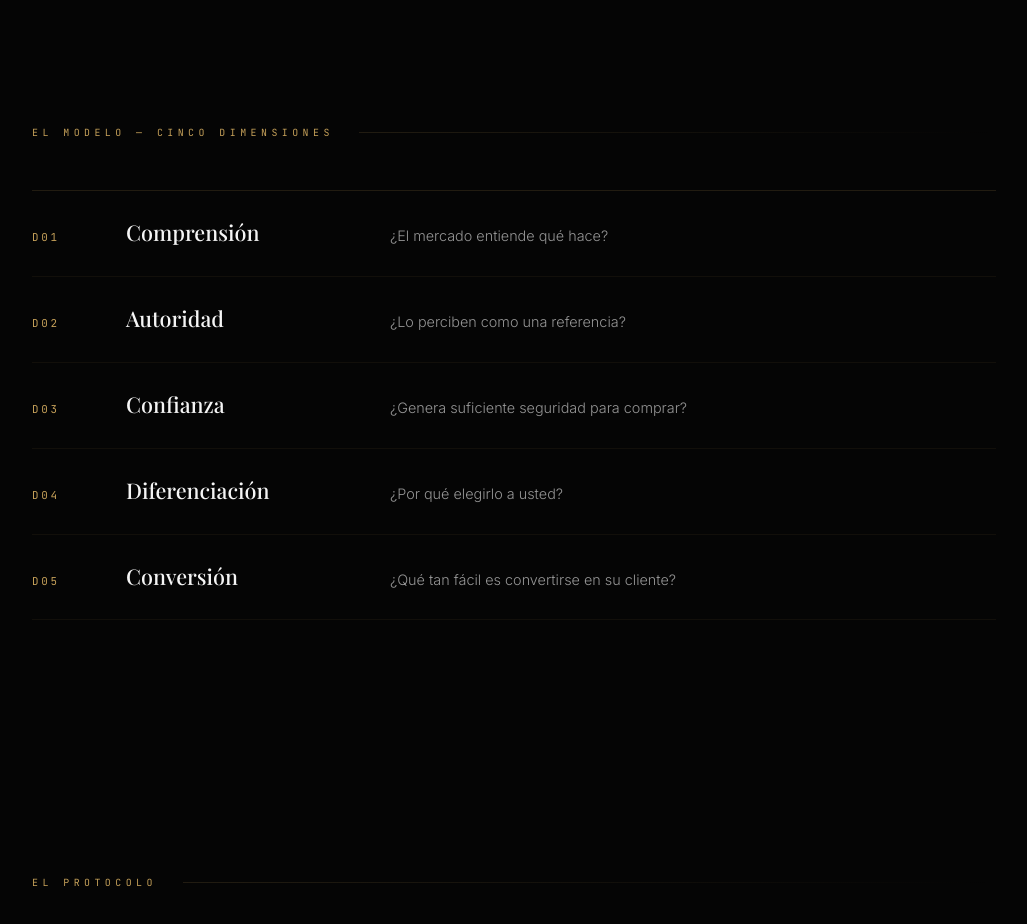
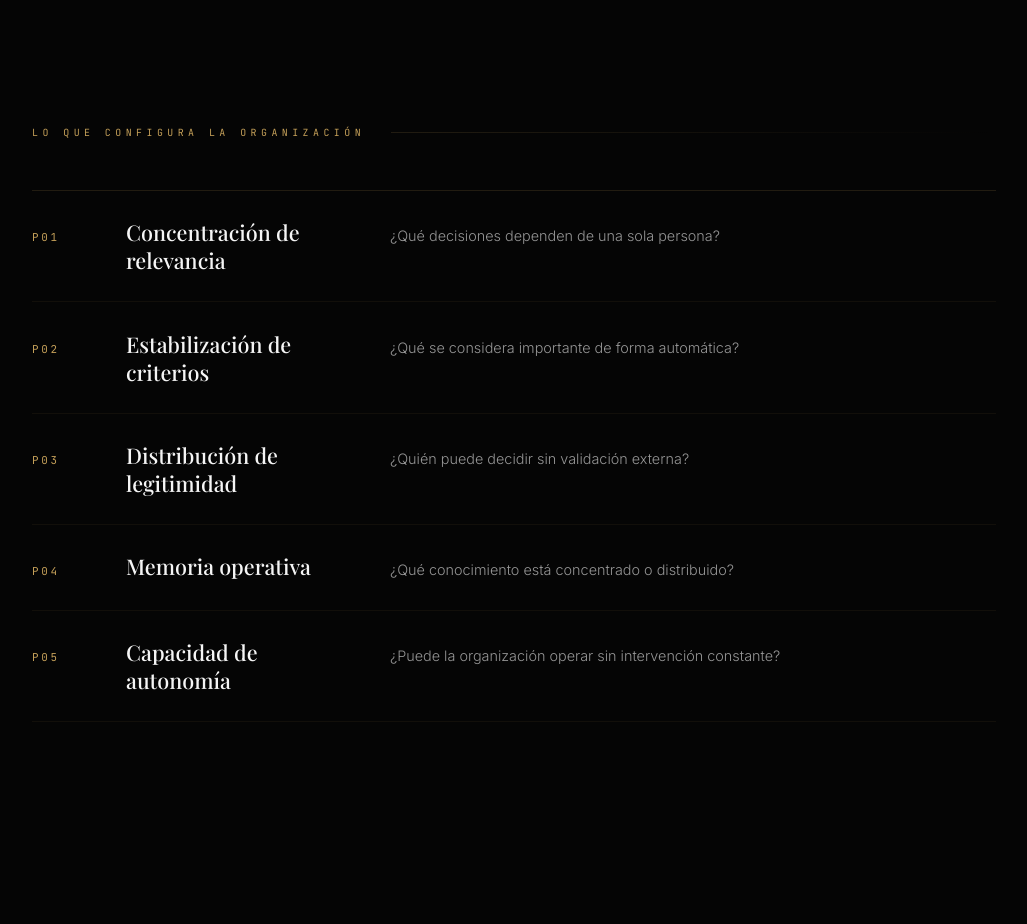
Before and after one commit to carinaeursino-cyber/kleos-insight, a website: page src/index.html in a window 1280 px wide. Shown: the part 2140-3064 px from the top of the page, without its empty margins (126-1153 px from the left). Drawn offline with nearby package versions, Linux system fonts and the light colour scheme; files whose address does not match are found by name; a web font is replaced by a local one.

Commit message:
update bloque cinco dimensiones

```diff
--- a/src/index.html
+++ b/src/index.html
@@ -63,34 +63,34 @@
   </p>
 </div>
 
-    <!-- El modelo: 5 dimensiones -->
+    <!-- Patrones que configuran la organización -->
 <div class="section">
-      <p class="section-label mono lined reveal">EL MODELO — CINCO DIMENSIONES</p>
+  <p class="section-label mono lined reveal">LO QUE CONFIGURA LA ORGANIZACIÓN</p>
   <div class="dim-list">
     <div class="dim-row reveal" style="--d:.05s">
-          <span class="mono dim-code">D01</span>
-          <span class="dim-name">Comprensión</span>
-          <span class="dim-desc sans">¿El mercado entiende qué hace?</span>
+      <span class="mono dim-code">P01</span>
+      <span class="dim-name">Concentración de relevancia</span>
+      <span class="dim-desc sans">¿Qué decisiones dependen de una sola persona?</span>
     </div>
     <div class="dim-row reveal" style="--d:.12s">
-          <span class="mono dim-code">D02</span>
-          <span class="dim-name">Autoridad</span>
-          <span class="dim-desc sans">¿Lo perciben como una referencia?</span>
+      <span class="mono dim-code">P02</span>
+      <span class="dim-name">Estabilización de criterios</span>
+      <span class="dim-desc sans">¿Qué se considera importante de forma automática?</span>
     </div>
     <div class="dim-row reveal" style="--d:.19s">
-          <span class="mono dim-code">D03</span>
-          <span class="dim-name">Confianza</span>
-          <span class="dim-desc sans">¿Genera suficiente seguridad para comprar?</span>
+      <span class="mono dim-code">P03</span>
+      <span class="dim-name">Distribución de legitimidad</span>
+      <span class="dim-desc sans">¿Quién puede decidir sin validación externa?</span>
     </div>
     <div class="dim-row reveal" style="--d:.26s">
-          <span class="mono dim-code">D04</span>
-          <span class="dim-name">Diferenciación</span>
-          <span class="dim-desc sans">¿Por qué elegirlo a usted?</span>
+      <span class="mono dim-code">P04</span>
+      <span class="dim-name">Memoria operativa</span>
+      <span class="dim-desc sans">¿Qué conocimiento está concentrado o distribuido?</span>
     </div>
     <div class="dim-row reveal" style="--d:.33s">
-          <span class="mono dim-code">D05</span>
-          <span class="dim-name">Conversión</span>
-          <span class="dim-desc sans">¿Qué tan fácil es convertirse en su cliente?</span>
+      <span class="mono dim-code">P05</span>
+      <span class="dim-name">Capacidad de autonomía</span>
+      <span class="dim-desc sans">¿Puede la organización operar sin intervención constante?</span>
     </div>
   </div>
 </div>
```
Lines whose indentation alone changed are shown as unchanged.
